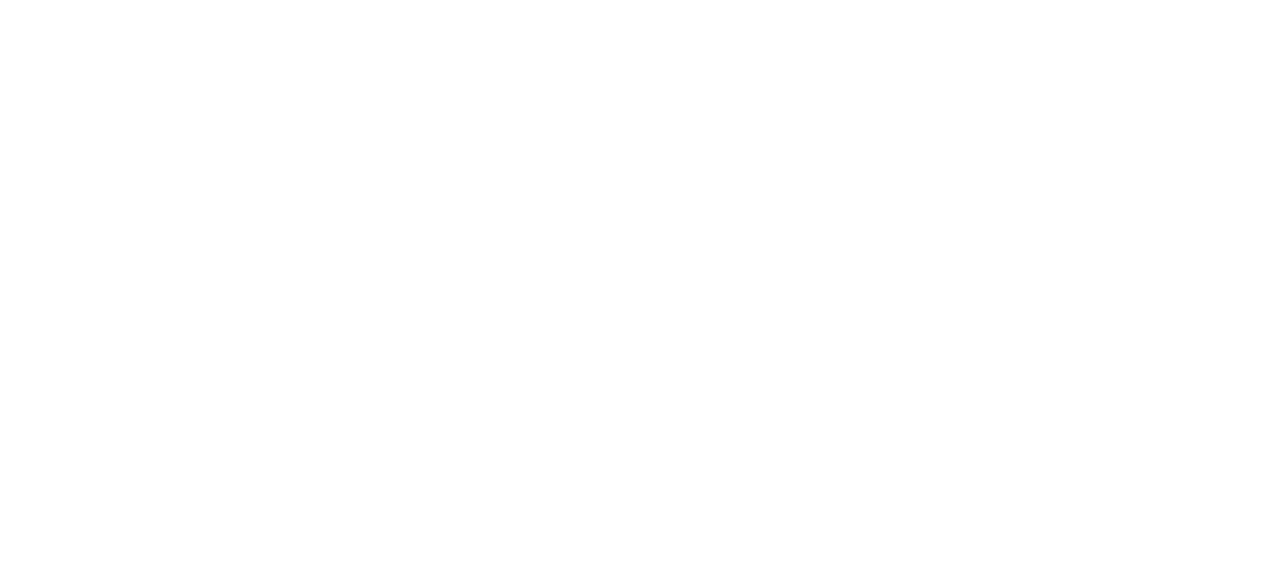
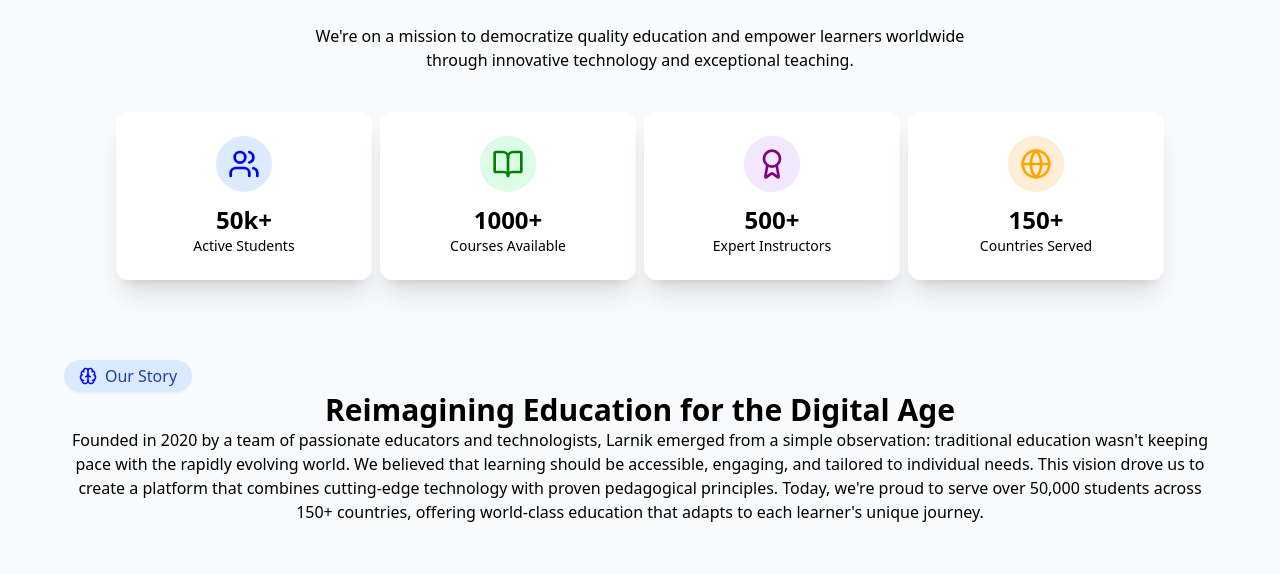
Before and after one commit to mvikashsaini/LMS-larnik, a React (Vite) app: page / in a window 1280 px wide. Shown: the part 1000-1574 px from the top of the page. Before the commit the page ends 800 px from the top, so only its background shows below. Built offline with nearby package versions, Linux system fonts and the light colour scheme.

Commit message:
about-page

```diff
--- a/src/App.jsx
+++ b/src/App.jsx
@@ -8,7 +8,7 @@
 import SearchBar from './components/SearchBar'
 import Footer from './components/FooterBar'
 import FooterBar from './components/FooterBar'
-import AboutPage from './pages/AboutPage'
+// import AboutPage from './pages/AboutPage'
 
 
 function App() {
@@ -17,14 +17,14 @@
   return (
   <>
     <Navbar />
-    <AboutPage />
-    {/* <HomePage />
+    {/* <AboutPage /> */}
+    <HomePage />
     <SearchBar />
     <div className='flex bg-white'>
     <CourseCard /><CourseCard /><CourseCard />
     <CourseCard />
     </div>
-    <FooterBar /> */}
+    <FooterBar />
 
   </>
 
--- a/src/pages/AboutPage.jsx
+++ b/src/pages/AboutPage.jsx
@@ -1,4 +1,4 @@
-import { Stars, Users } from "lucide-react";
+import { Award, BookOpen, Brain, Globe, Stars, Users } from "lucide-react";
 import React from "react";
 
 export default function AboutPage() {
@@ -26,6 +26,7 @@
             <span className="text-black">We're on a mission to democratize quality education and empower learners worldwide <br /> through innovative technology and exceptional teaching.</span>
         </div>
 
+        {/* Cards */}
         <div className="flex gap-2 justify-center">
             {/* Card */}
             <div className="flex justify-center gap-6 mt-10">
@@ -33,11 +34,58 @@
                     <div className="bg-blue-100 p-3 rounded-full">
                     <Users size={32} color="blue" />
                     </div>
-                    <p className="text-2xl font-bold text-green-700 mt-3">50k+</p>
+                    <p className="text-2xl font-bold text-black mt-3">50k+</p>
                     <span className="text-sm text-black">Active Students</span>
                 </div>
             </div>
+            {/* Card */}
+            <div className="flex justify-center gap-6 mt-10">
+                <div className="flex flex-col items-center bg-white p-6 rounded-xl shadow-xl w-64">
+                    <div className="bg-green-100 p-3 rounded-full">
+                    <BookOpen size={32} color="green" />
+                    </div>
+                    <p className="text-2xl font-bold text-black mt-3">1000+</p>
+                    <span className="text-sm text-black">Courses Available</span>
+                </div>
+            </div>
+            {/* Card */}
+            <div className="flex justify-center gap-6 mt-10">
+                <div className="flex flex-col items-center bg-white p-6 rounded-xl shadow-xl w-64">
+                    <div className="bg-purple-100 p-3 rounded-full">
+                    <Award size={32} color="purple" />
+                    </div>
+                    <p className="text-2xl font-bold text-black mt-3">500+</p>
+                    <span className="text-sm text-black">Expert Instructors</span>
+                </div>
+            </div>
+            {/* Card */}
+            <div className="flex justify-center gap-6 mt-10">
+                <div className="flex flex-col items-center bg-white p-6 rounded-xl shadow-xl w-64">
+                    <div className="bg-orange-100 p-3 rounded-full">
+                    <Globe size={32} color="orange" />
+                    </div>
+                    <p className="text-2xl font-bold text-black mt-3">150+</p>
+                    <span className="text-sm text-black">Countries Served</span>
+                </div>
+            </div>
+        </div>
 
+        <div className="pt-20">
+            <div>
+                {/* brain icon + text  */}
+                <div className="w-32 bg-blue-100 flex items-center gap-2 justify-center p-1 rounded-full shadow-sm">
+                    <Brain color="blue" size={18} />
+                    <span className="text-blue-800 font-medium">Our Story</span>
+                </div>
+
+                {/* text area  */}
+                <div>
+                    <h1 className="text-black font-bold text-3xl">Reimagining Education for the Digital Age</h1>
+                    <span className="text-black">Founded in 2020 by a team of passionate educators and technologists, Larnik emerged from a simple observation: traditional education wasn't keeping pace with the rapidly evolving world.
+We believed that learning should be accessible, engaging, and tailored to individual needs. This vision drove us to create a platform that combines cutting-edge technology with proven pedagogical principles.
+Today, we're proud to serve over 50,000 students across 150+ countries, offering world-class education that adapts to each learner's unique journey.</span>
+                </div>
+            </div>
         </div>
         </section>
         </>
--- a/src/pages/HomePage.jsx
+++ b/src/pages/HomePage.jsx
@@ -1,6 +1,7 @@
 // src/pages/Home.jsx
 import { ArrowRight, Award, BookOpen, Play, Star, User, Users } from 'lucide-react';
 import React, { useState, useEffect } from 'react';
+import AboutPage from './AboutPage';
 
 const HomePage = () => {
 
@@ -126,7 +127,7 @@
 </div>
   </div>
 </div>
-
+<AboutPage />
     </>
   );
 };
```
